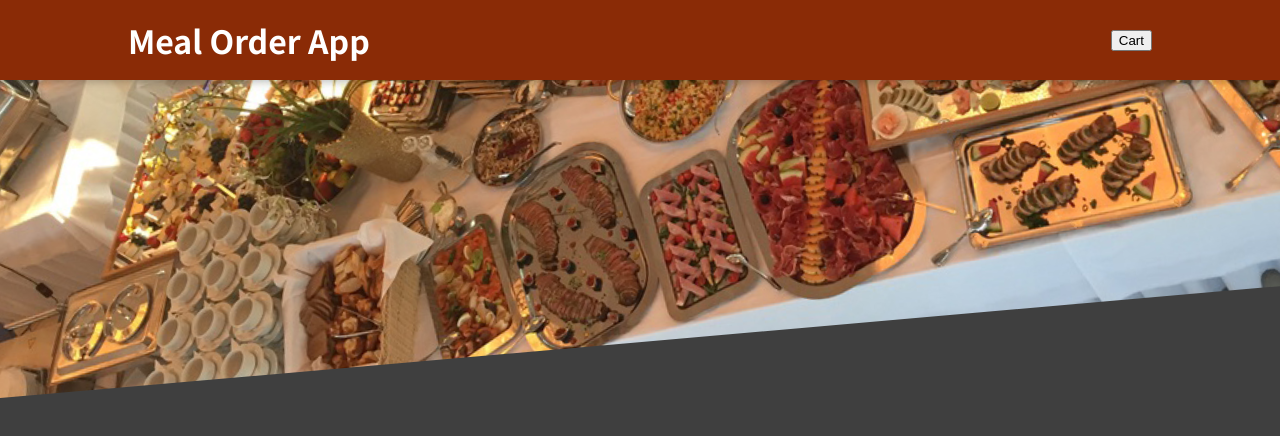
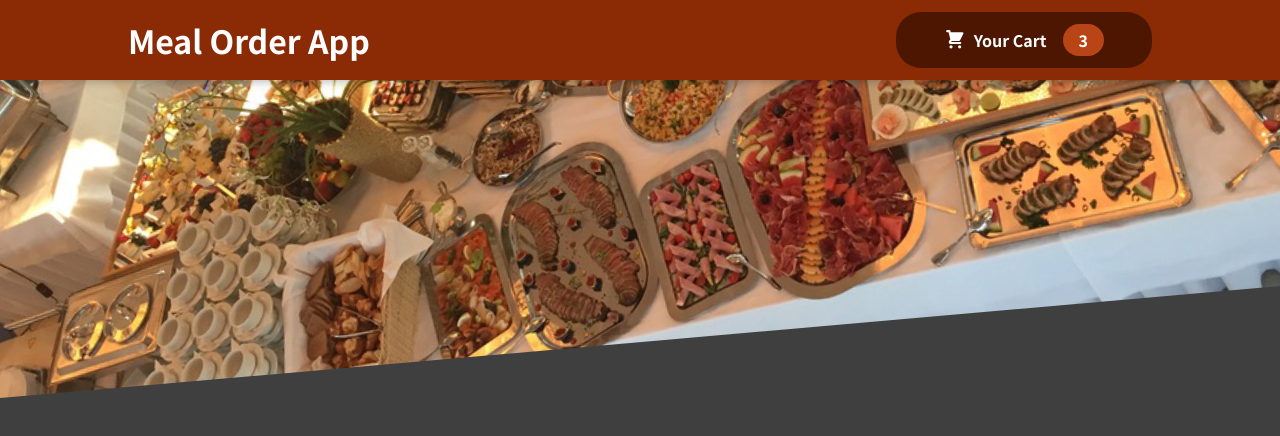
Before and after one commit to mrinmoy2000/React_Food_Ordering_WebApp, a React (Create React App) app: page / in a window 1280 px wide. Shown: the top 436 px of the page. Built offline with nearby package versions, Linux system fonts and the light colour scheme.

Commit message:
Initial Changes

```diff
--- /dev/null
+++ b/src/components/Cart/CartIcon.js
@@ -0,0 +1,13 @@
+const CartIcon = () => {
+    return (
+      <svg
+        xmlns='http://www.w3.org/2000/svg'
+        viewBox='0 0 20 20'
+        fill='currentColor'
+      >
+        <path d='M3 1a1 1 0 000 2h1.22l.305 1.222a.997.997 0 00.01.042l1.358 5.43-.893.892C3.74 11.846 4.632 14 6.414 14H15a1 1 0 000-2H6.414l1-1H14a1 1 0 00.894-.553l3-6A1 1 0 0017 3H6.28l-.31-1.243A1 1 0 005 1H3zM16 16.5a1.5 1.5 0 11-3 0 1.5 1.5 0 013 0zM6.5 18a1.5 1.5 0 100-3 1.5 1.5 0 000 3z' />
+      </svg>
+    );
+  };
+
+  export default CartIcon;
--- a/src/components/Layout/Header.js
+++ b/src/components/Layout/Header.js
@@ -1,13 +1,14 @@
 import { Fragment } from "react";
 import mealsImage from '../../assets/meals.jpg'
+import HeaderCartButton from "./HeaderCartButton";
 import classes from './Header.module.css'
 
-const Header = props => {
+const Header = (props) => {
     return (
         <Fragment>
             <header className={classes.header}>
                 <h1>Meal Order App</h1>
-                <button>Cart</button>
+                <HeaderCartButton />
             </header>
             <div className={classes['main-image']}>
                 <img src={mealsImage} alt="A table full of food" />
--- /dev/null
+++ b/src/components/Layout/HeaderCartButton.js
@@ -0,0 +1,17 @@
+import React, { Fragment } from "react";
+import CartIcon from "../Cart/CartIcon";
+import classes from "./HeaderCartButton.module.css";
+
+const HeaderCartButton = (props) => {
+  return (
+    <button className={classes.button}>
+      <span className={classes.icon}>
+        <CartIcon />
+      </span>
+      <span>Your Cart</span>
+      <span className={classes.badge}>3</span>
+    </button>
+  );
+};
+
+export default HeaderCartButton;
--- /dev/null
+++ b/src/components/Layout/HeaderCartButton.module.css
@@ -0,0 +1,59 @@
+.button {
+  cursor: pointer;
+  font: inherit;
+  border: none;
+  background-color: #4d1601;
+  color: white;
+  padding: 0.75rem 3rem;
+  display: flex;
+  justify-content: space-around;
+  align-items: center;
+  border-radius: 25px;
+  font-weight: bold;
+}
+
+.button:hover,
+.button:active {
+  background-color: #2c0d00;
+}
+
+.icon {
+  width: 1.35rem;
+  height: 1.35rem;
+  margin-right: 0.5rem;
+}
+
+.badge {
+  background-color: #b94517;
+  padding: 0.25rem 1rem;
+  border-radius: 25px;
+  margin-left: 1rem;
+  font-weight: bold;
+}
+
+.button:hover .badge,
+.button:active .badge {
+  background-color: #92320c;
+}
+
+.bump {
+  animation: bump 300ms ease-out;
+}
+
+@keyframes bump {
+  0% {
+    transform: scale(1);
+  }
+  10% {
+    transform: scale(0.9);
+  }
+  30% {
+    transform: scale(1.1);
+  }
+  50% {
+    transform: scale(1.15);
+  }
+  100% {
+    transform: scale(1);
+  }
+}
```
Also changed, not shown: 1 other file (tests, documents, lock files or other folders).
